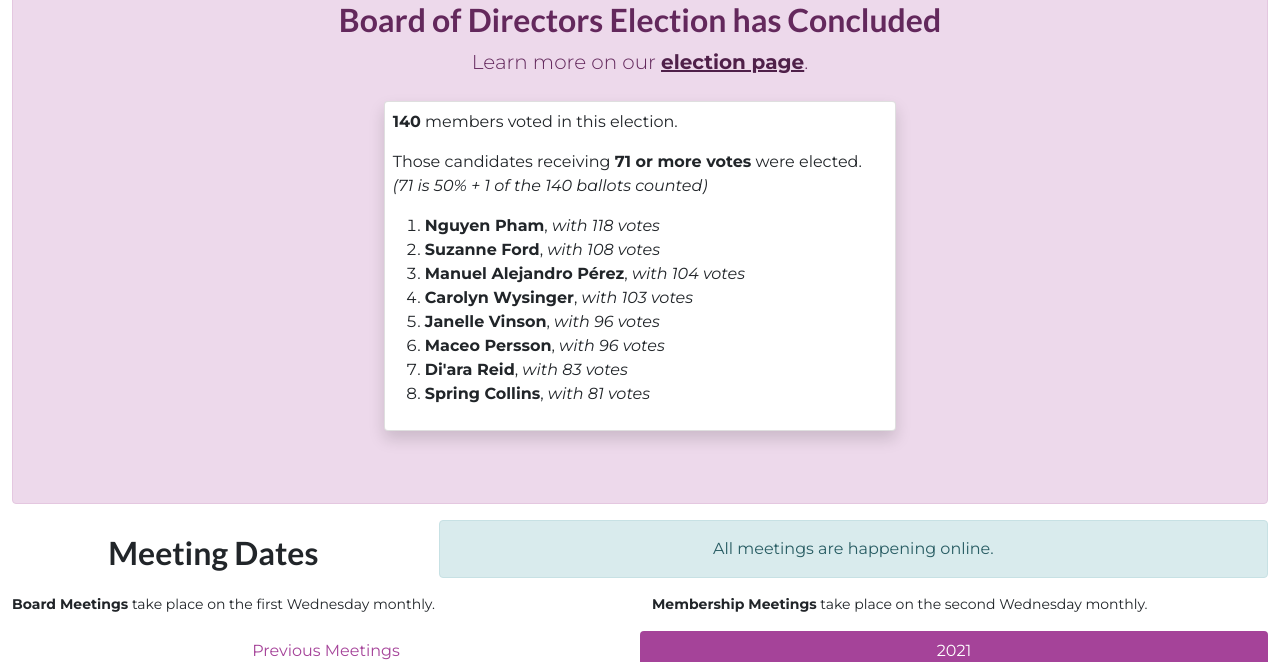
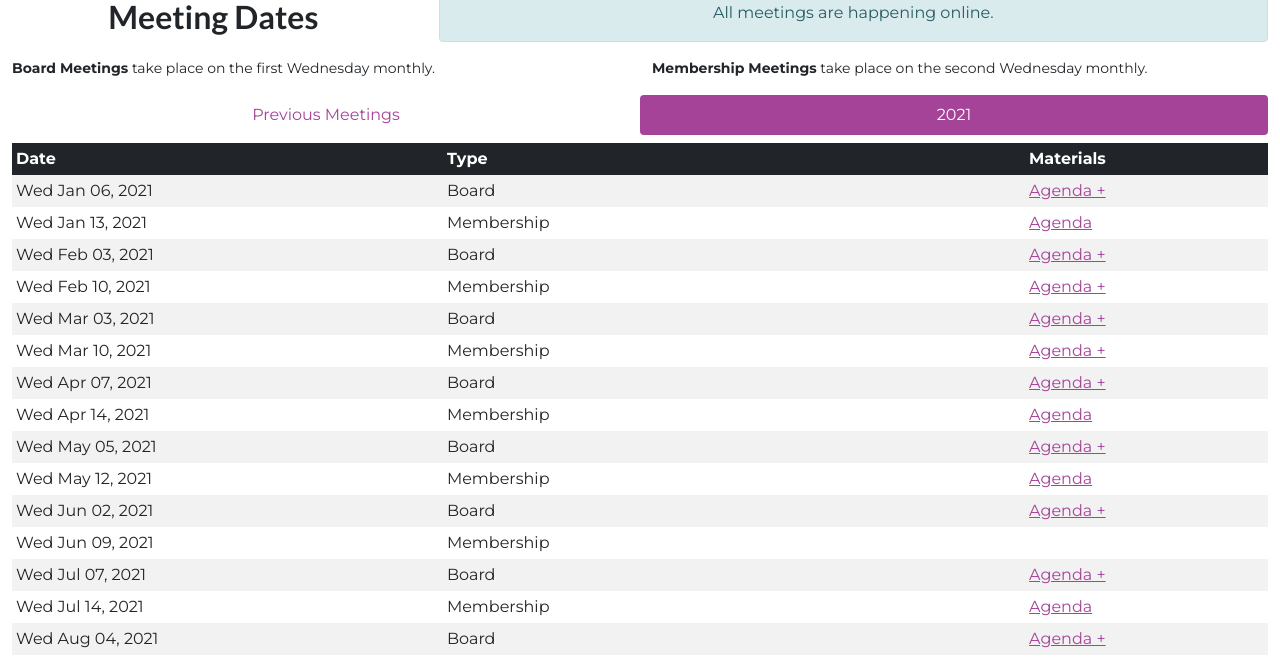
Before and after one commit to sfpride/members, a Jekyll site: the page built from index.html, in a window 1280 px wide and 900 px high, cut to the strip 238-900 px from the top of the window. Built offline with Jekyll 4.4.1, drawn with Linux system fonts in a browser that asks for light colours; some web fonts are replaced.

Commit message:
Update announcements.html

```diff
--- a/_includes/announcements.html
+++ b/_includes/announcements.html
@@ -1,5 +1,5 @@
 <section id="announcements">
-    <div class="row align-items-center">
+    <div class="row align-items-center d-none">
         <div class="col col-12 mx-auto">
             <div class="alert alert-primary">
                 <h2 class="alert-heading text-center">Board of Directors Election has Concluded</h2>
```
